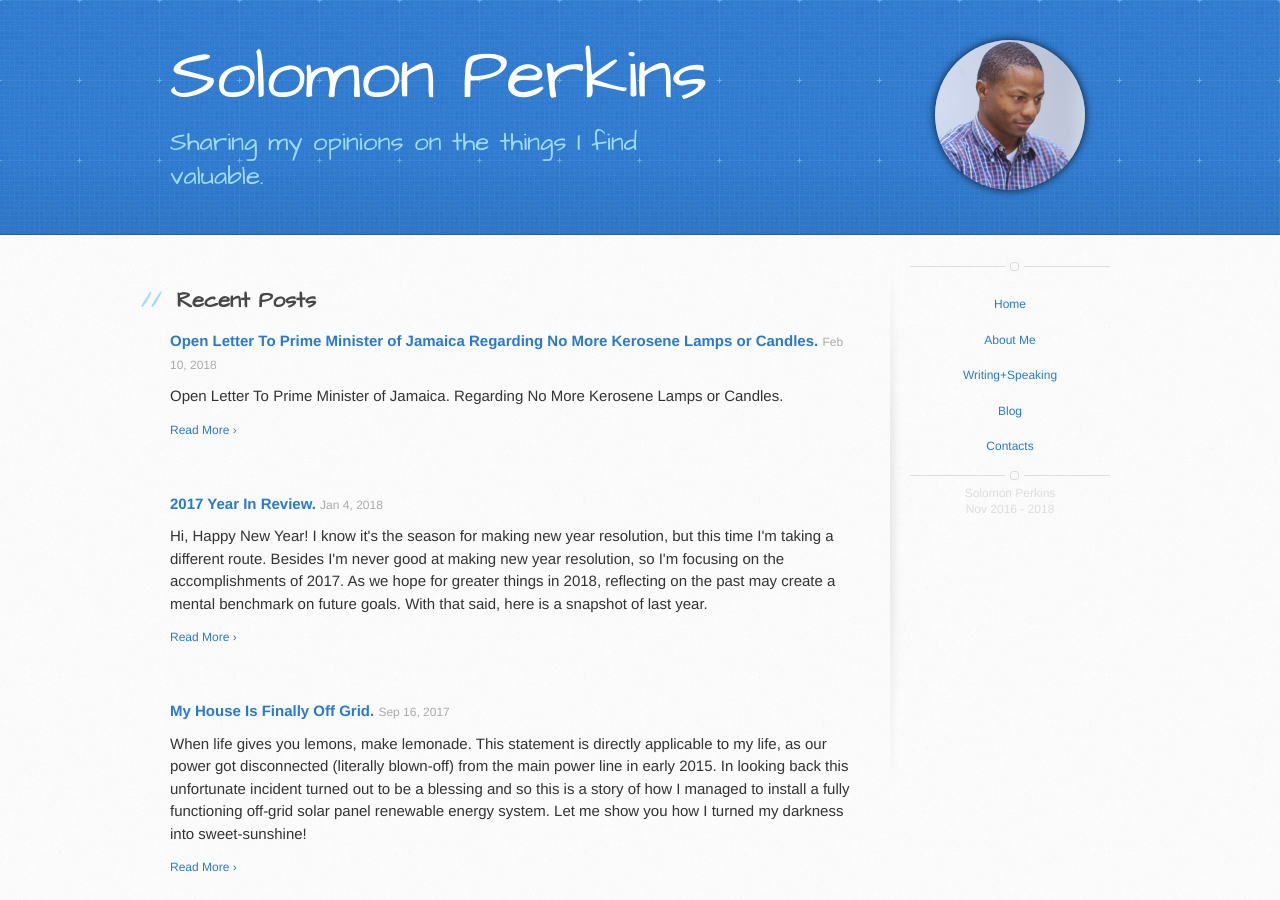
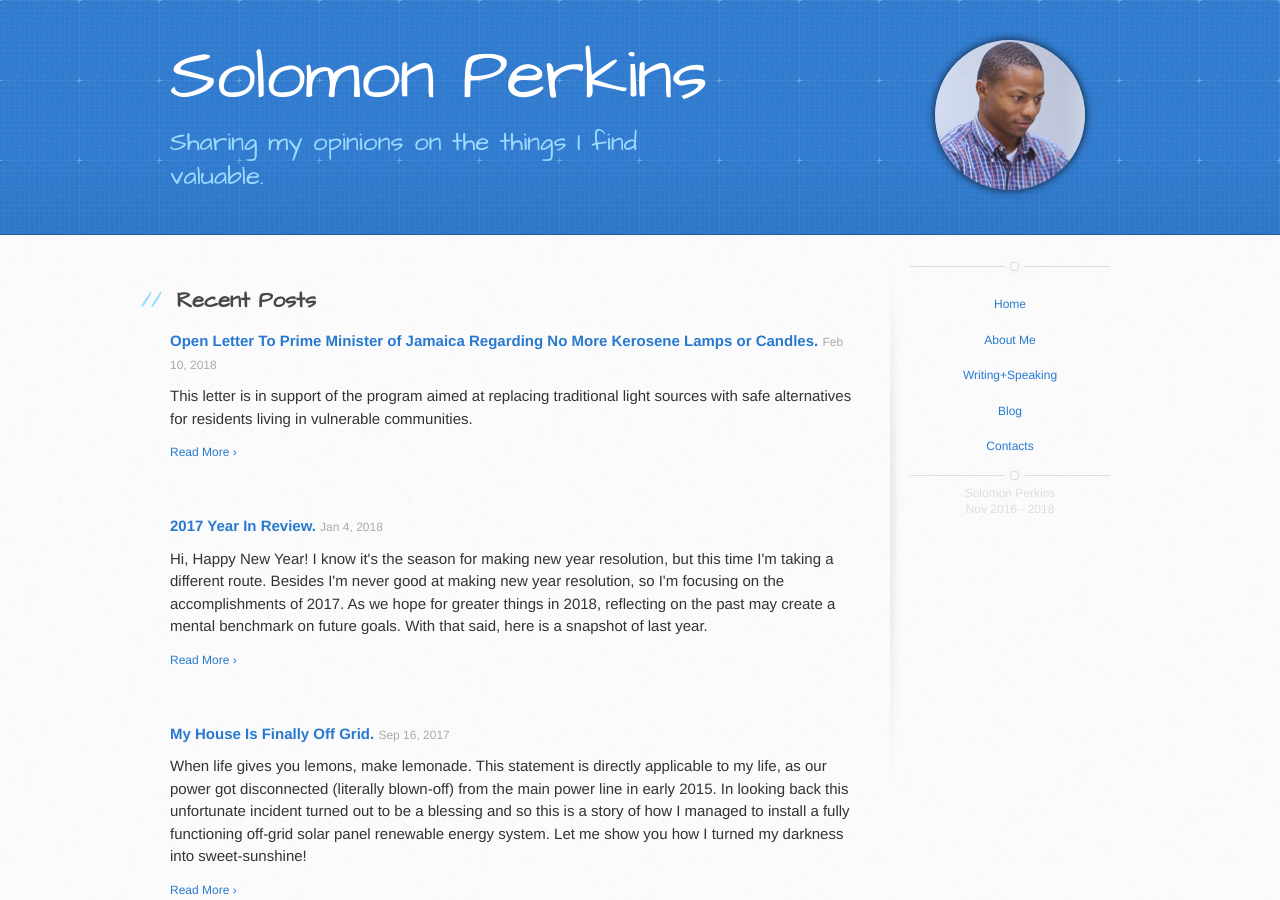
Before and after one commit to SolomonPerkins/solomonperkins.github.io, a Jekyll site: the page built from index.html, in a window 1280 px wide and 900 px high. Built offline with Jekyll 4.4.1, drawn with Linux system fonts in a browser that asks for light colours; nearby versions of some CDN libraries; the list of posts is cut into pages by our own code.

Commit message:
update intro

```diff
--- a/_posts/2018-02-10-Open-Letter-To-Prime-Minister-Of-Jamaica-Regarding-Renewable-Light-Source.md
+++ b/_posts/2018-02-10-Open-Letter-To-Prime-Minister-Of-Jamaica-Regarding-Renewable-Light-Source.md
@@ -5,7 +5,7 @@ tags: renewable, fire, safety, flashlight, hybridlights, solar, renewableenergy,
 date: 2018-02-10
 read_time: 5 min
 header_image: /images/blog/open-letter-to-prime-minister-of-jamaica-no-more-kerosene-lamps.png
-introduction: Open Letter To Prime Minister of Jamaica. Regarding No More Kerosene Lamps or Candles.
+introduction: This letter is in support of the program aimed at replacing traditional light sources with safe alternatives for residents living in vulnerable communities.
 ---
 
 
```
